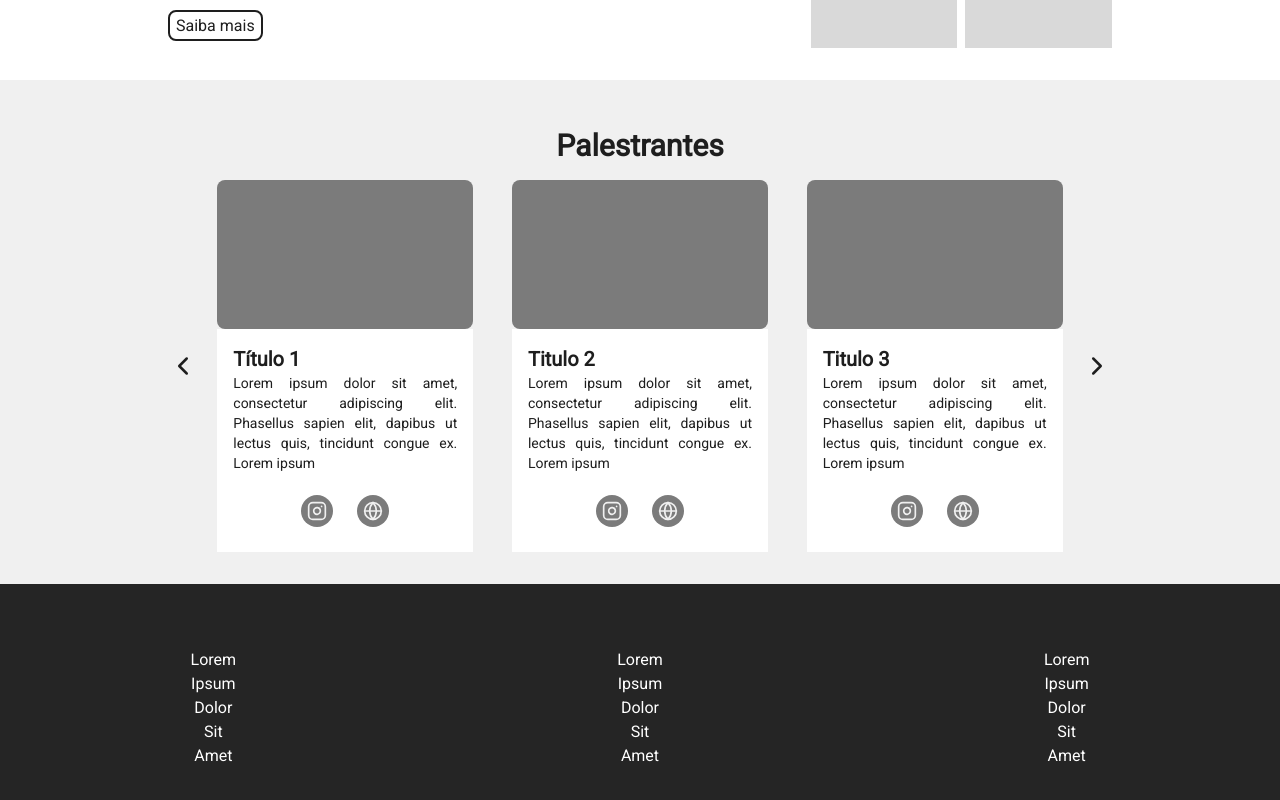
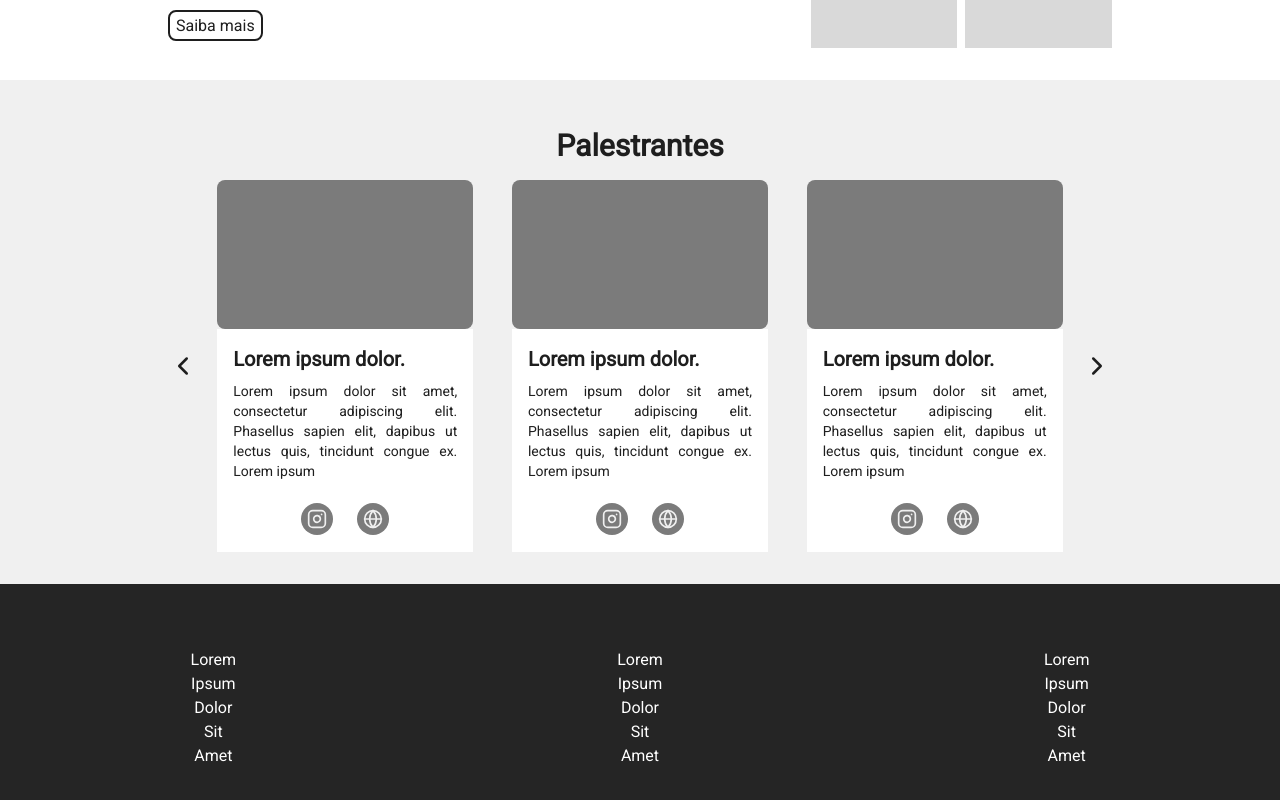
Before and after one commit to marialmeida1/site-devfest-hospedado, a Next.js app: page / in a window 1280 px wide. Shown: the part 824-1624 px from the top of the page. Built offline with nearby package versions, Linux system fonts and the light colour scheme.

Commit message:
chore: adjustments to the participant carousel

```diff
--- a/src/app/components/home/ParticipantCarousel/ParticipantCard/index.tsx
+++ b/src/app/components/home/ParticipantCarousel/ParticipantCard/index.tsx
@@ -17,7 +17,7 @@ export default function ParticipantCard({
         <div className="min-w-64 max-w-64 h-[372px] rounded-lg flex flex-col">
             <div className="h-2/5 bg-[#7B7B7B] rounded-lg"></div>
             <div className="py-4 h-3/5 px-4 bg-white">
-                <h1 className="font-black text-xl">{title}</h1>
+                <h1 className="font-black text-xl pb-2">{title}</h1>
                 <p className="text-sm text-justify">
                     {description}
                 </p>
--- a/src/app/components/home/ParticipantCarousel/index.tsx
+++ b/src/app/components/home/ParticipantCarousel/index.tsx
@@ -12,22 +12,22 @@ export default function ParticipantCarousel() {
 
     const cards = [
         {
-            key: "Titulo 1",
-            title: "Título 1",
+            key: "Card 1",
+            title: "Lorem ipsum dolor.",
             description: "Lorem ipsum dolor sit amet, consectetur adipiscing elit. Phasellus sapien elit, dapibus ut lectus quis, tincidunt congue ex. Lorem ipsum",
             instagramLink: "https://www.instagram.com/",
             websiteLink: "https://www.google.com/"
         },
         {
-            key: "Titulo 2",
-            title: "Titulo 2",
+            key: "Card 2",
+            title: "Lorem ipsum dolor.",
             description: "Lorem ipsum dolor sit amet, consectetur adipiscing elit. Phasellus sapien elit, dapibus ut lectus quis, tincidunt congue ex. Lorem ipsum",
             instagramLink: "https://www.instagram.com/",
             websiteLink: "https://www.google.com/"
         },
         {
-            key: "Titulo 3",
-            title: "Titulo 3",
+            key: "Card 3",
+            title: "Lorem ipsum dolor.",
             description: "Lorem ipsum dolor sit amet, consectetur adipiscing elit. Phasellus sapien elit, dapibus ut lectus quis, tincidunt congue ex. Lorem ipsum",
             instagramLink: "https://www.instagram.com/",
             websiteLink: "https://www.google.com/"
```
